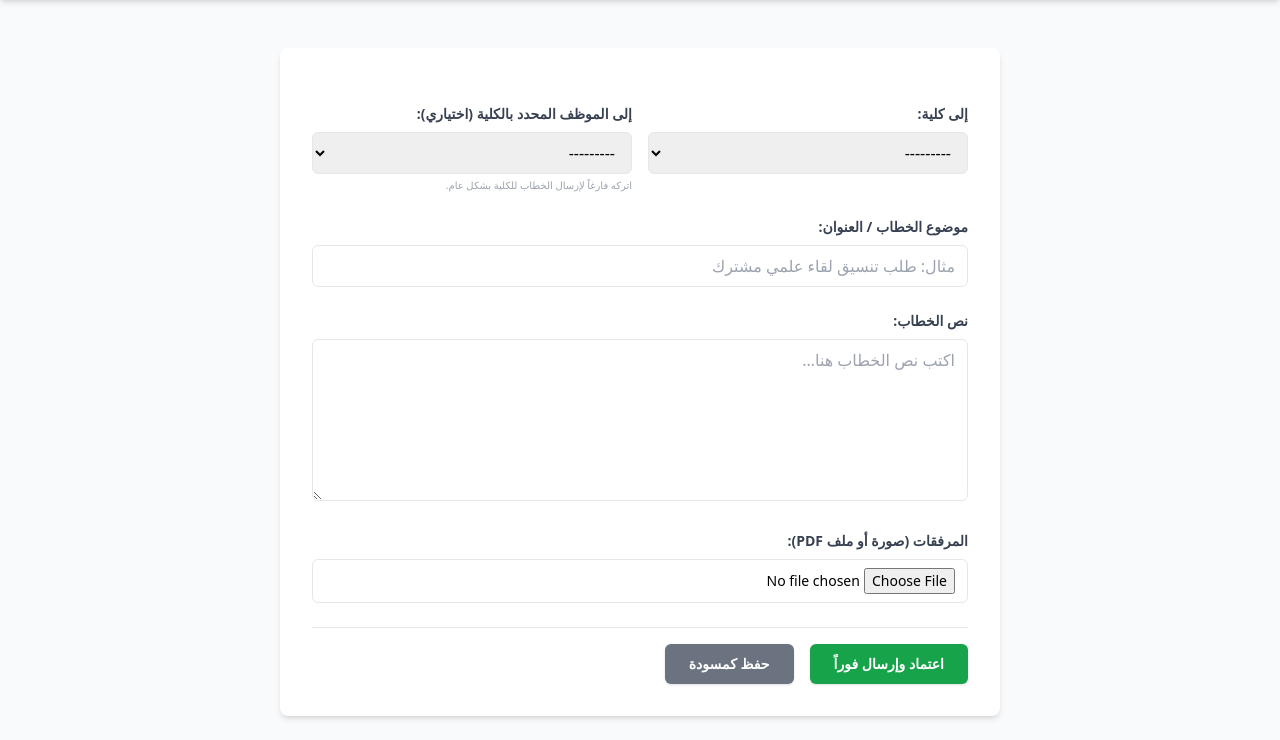
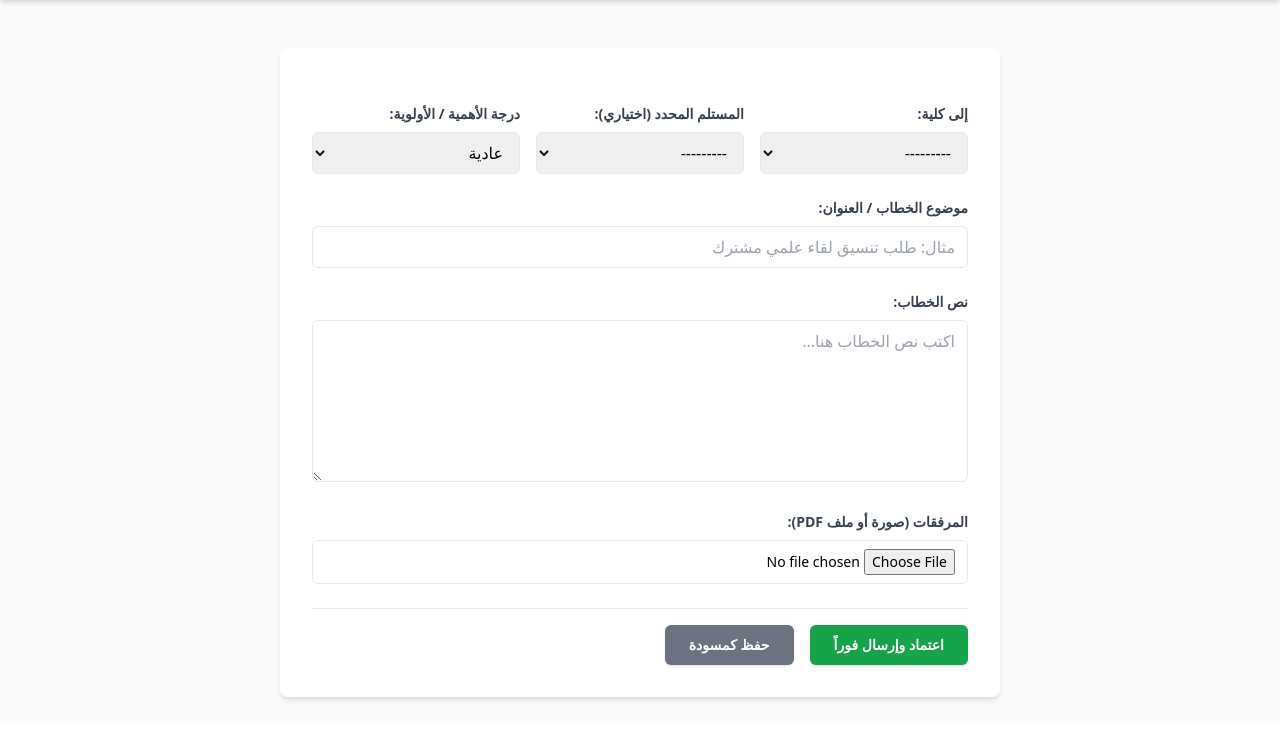
Before and after one commit to altohamikpaahi-blip/College_link_v2, a Django app: page /document/new/ in a window 1280 px wide. Shown: the part 80-820 px from the top of the page. After the commit the page ends 782 px from the top, so only its background shows below. Run offline with Django 5.2, Linux system fonts and the light colour scheme; a user stored in the database is signed in; data comes from the database, SQL or seed files in the repository; some libraries are stand-ins or nearby versions.

Commit message:
Update create_document.html

```diff
--- a/templates/correspondence/create_document.html
+++ b/templates/correspondence/create_document.html
@@ -30,15 +30,19 @@
             <form method="post" enctype="multipart/form-data" class="space-y-6">
                 {% csrf_token %}
 
-                <div class="grid grid-cols-1 sm:grid-cols-2 gap-4">
+                <!-- شبكة ثلاثية لتنظيم البيانات الأساسية الموجهة للخطاب -->
+                <div class="grid grid-cols-1 md:grid-cols-3 gap-4">
                     <div>
                         <label class="block text-gray-700 text-sm font-bold mb-2">إلى كلية:</label>
                         {{ form.recipient_college }}
                     </div>
                     <div>
-                        <label class="block text-gray-700 text-sm font-bold mb-2">إلى الموظف المحدد بالكلية (اختياري):</label>
+                        <label class="block text-gray-700 text-sm font-bold mb-2">المستلم المحدد (اختياري):</label>
                         {{ form.recipient_user }}
-                        <p class="text-[10px] text-gray-400 mt-1">اتركه فارغاً لإرسال الخطاب للكلية بشكل عام.</p>
+                    </div>
+                    <div>
+                        <label class="block text-gray-700 text-sm font-bold mb-2">درجة الأهمية / الأولوية:</label>
+                        {{ form.priority }}
                     </div>
                 </div>
 
```
